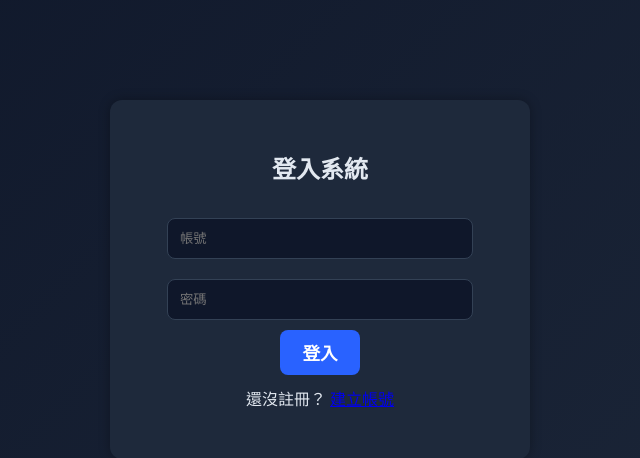
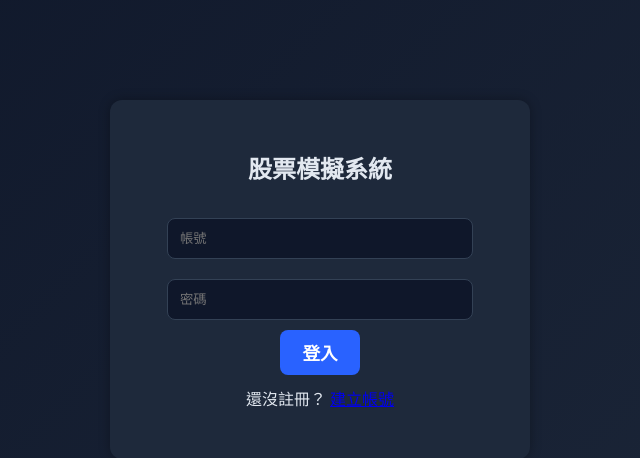
Before and after one commit to Jensen1222/stock-compete, a Flask app: page /login in a window 1280 px wide. Shown: the top 458 px of the page, without its empty margins (320-960 px from the left). Run offline with Flask 3, Linux system fonts and the light colour scheme.

Commit message:
你的訊息

```diff
--- a/前端/templates/login.html
+++ b/前端/templates/login.html
@@ -2,7 +2,7 @@
 <html lang="zh-Hant">
 <head>
   <meta charset="UTF-8">
-  <title>登入</title>
+  <title>股票模擬系統</title>
   <link rel="stylesheet" href="{{ url_for('static', filename='style.css') }}?v=3">
 </head>
 <body>
@@ -14,7 +14,7 @@
   {% endif %}
 
   <div class="login-container">
-    <h2>登入系統</h2>
+    <h2>股票模擬系統</h2>
     <form method="POST">
       <input type="text" name="username" placeholder="帳號" required><br>
       <input type="password" name="password" placeholder="密碼" required><br>
```
